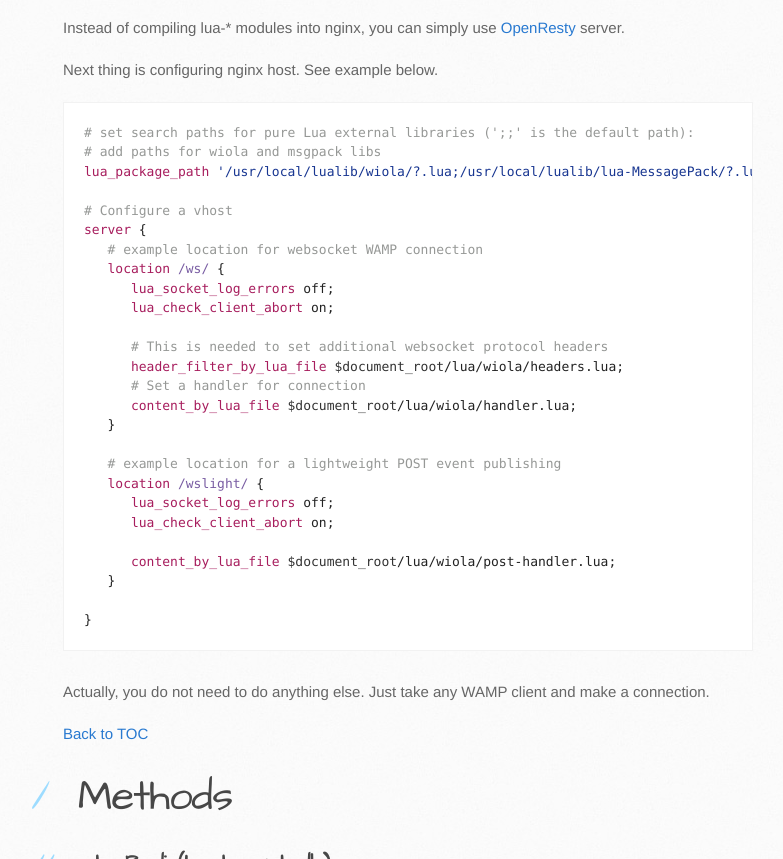
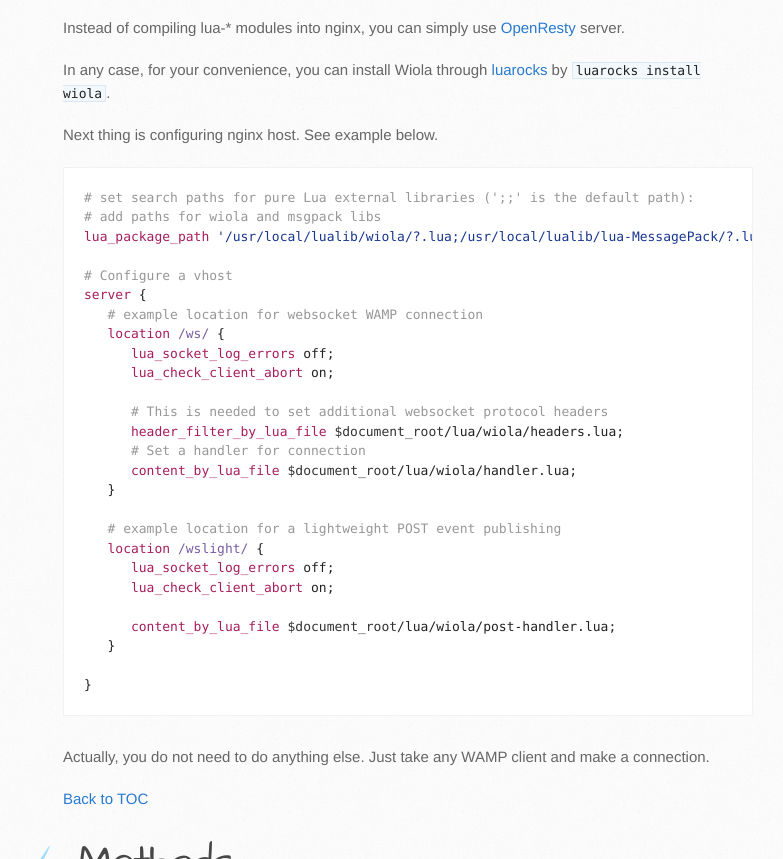
Before and after one commit to KSDaemon/wiola, a plain HTML site: page index.html in a window 1280 px wide. Shown: the part 1793-2652 px from the top of the page, without its empty margins (107-890 px from the left). Drawn offline with Linux system fonts and the light colour scheme.

Commit message:
Create gh-pages branch via GitHub

```diff
--- a/index.html
+++ b/index.html
@@ -118,6 +118,9 @@ Lua WebSocket addon, and Redis as cache store.</p>
 </ul>
 
 <p>Instead of compiling lua-* modules into nginx, you can simply use <a href="http://openresty.org">OpenResty</a> server.</p>
+
+<p>In any case, for your convenience, you can install Wiola through <a href="http://luarocks.org/modules/ksdaemon/wiola">luarocks</a>
+by <code>luarocks install wiola</code>.</p>
 
 <p>Next thing is configuring nginx host. See example below.</p>
 
```
Also changed, not shown: params.json (+1 -1 lines).
